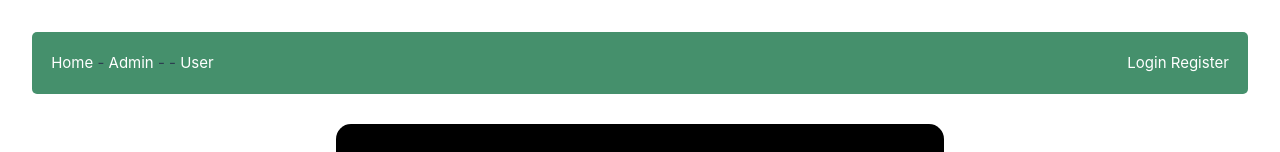
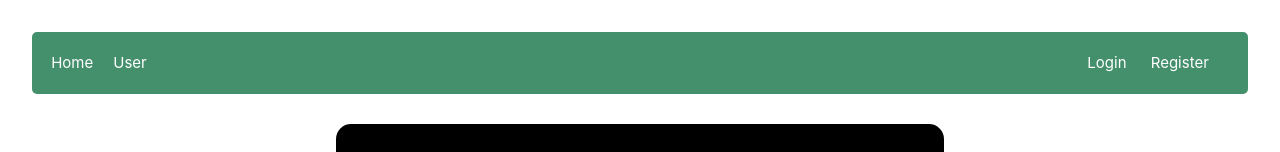
Before and after one commit to alexege/ArkToolSuite, a Vue app in the folder Client/: page /login in a window 1280 px wide. Shown: the top 152 px of the page. Built offline with nearby package versions, Linux system fonts and the light colour scheme; grey boxes are pictures that could not be loaded.

Commit message:
Added reroute to login page if user logs out

```diff
--- a/Client/src/App.vue
+++ b/Client/src/App.vue
@@ -33,20 +33,24 @@ const showModBoard = computed(() => {
   if (activeUser && activeUser.roles) return activeUser.roles.includes('ROLE_MODERATOR');
 })
 
+const showAdminBoard = computed(() => {
+  if (activeUser && activeUser.roles) return activeUser.roles.includes('ROLE_ADMIN');
+})
+
 </script>
 
 <template>
-  <div> <pre>{{ activeUser }}</pre>
+  <div>
     <header class="navbar">
      <div>
        <nav>
         <div>
-          <RouterLink to="/">Home</RouterLink> -
-          <RouterLink to="/admin">Admin</RouterLink> -
+          <RouterLink class="router-link" to="/">Home</RouterLink>
+          <RouterLink class="router-link" to="/admin" v-if="showAdminBoard">Admin</RouterLink>
 
-          <!-- <RouterLink to="/admin">Admin</RouterLink> - -->
-          <RouterLink to="/mod" v-if="showModBoard">Moderator</RouterLink> -
-          <RouterLink to="/user">User</RouterLink>
+          <!-- <RouterLink class="router-link" to="/admin">Admin</RouterLink> - -->
+          <RouterLink class="router-link" to="/mod" v-if="showModBoard">Moderator</RouterLink>
+          <RouterLink class="router-link" to="/user">User</RouterLink>
         </div>
 
         <div>
@@ -54,8 +58,8 @@ const showModBoard = computed(() => {
             {{ welcomeMessage() }} {{ activeUser.username }}
             <a href="" style="outline: 1px solid white; padding: .5em" @click="doLogout">Logout</a>
           </div>
-          <RouterLink to="/login" v-if="!activeUser">Login </RouterLink>
-          <RouterLink to="/register" v-if="!activeUser">Register</RouterLink>
+          <RouterLink class="router-link" to="/login" v-if="!activeUser">Login </RouterLink>
+          <RouterLink class="router-link" to="/register" v-if="!activeUser">Register</RouterLink>
         </div>
        </nav>
      </div>
@@ -85,4 +89,7 @@ const showModBoard = computed(() => {
     color: white;
   }
 
+  .router-link {
+    padding-right: 20px;
+  }
 </style>
--- a/Client/src/views/ItemGrid.vue
+++ b/Client/src/views/ItemGrid.vue
@@ -20,11 +20,13 @@
 <script setup>
 
 import { storeToRefs } from "pinia";
-import { ref } from "vue";
+import { ref, onMounted } from "vue";
+import { useAuthStore } from "../stores/auth.store.js";
 import { useItemStore } from "../stores/item.store.js";
 import { useLayoutStore } from "../stores/layout.store.js";
 
 const itemStore = useItemStore()
+const { activeUser } = storeToRefs(useAuthStore())
 const { activeLayout } = storeToRefs(useLayoutStore())
 const { fetchItems, updateItem } = useItemStore()
 const { selectLayout } = useLayoutStore()
@@ -107,6 +109,12 @@ async function rightClickClear(evt, item) {
     selectLayout(useLayoutStore().layout._id)
 }
 
+onMounted(() => {
+    if(!activeUser.value) {
+        this.$router.push('/login');
+    }
+})
+
 </script>
 <style scoped>
 
```
Also changed, not shown: 1 other file (tests, documents, lock files or other folders).
